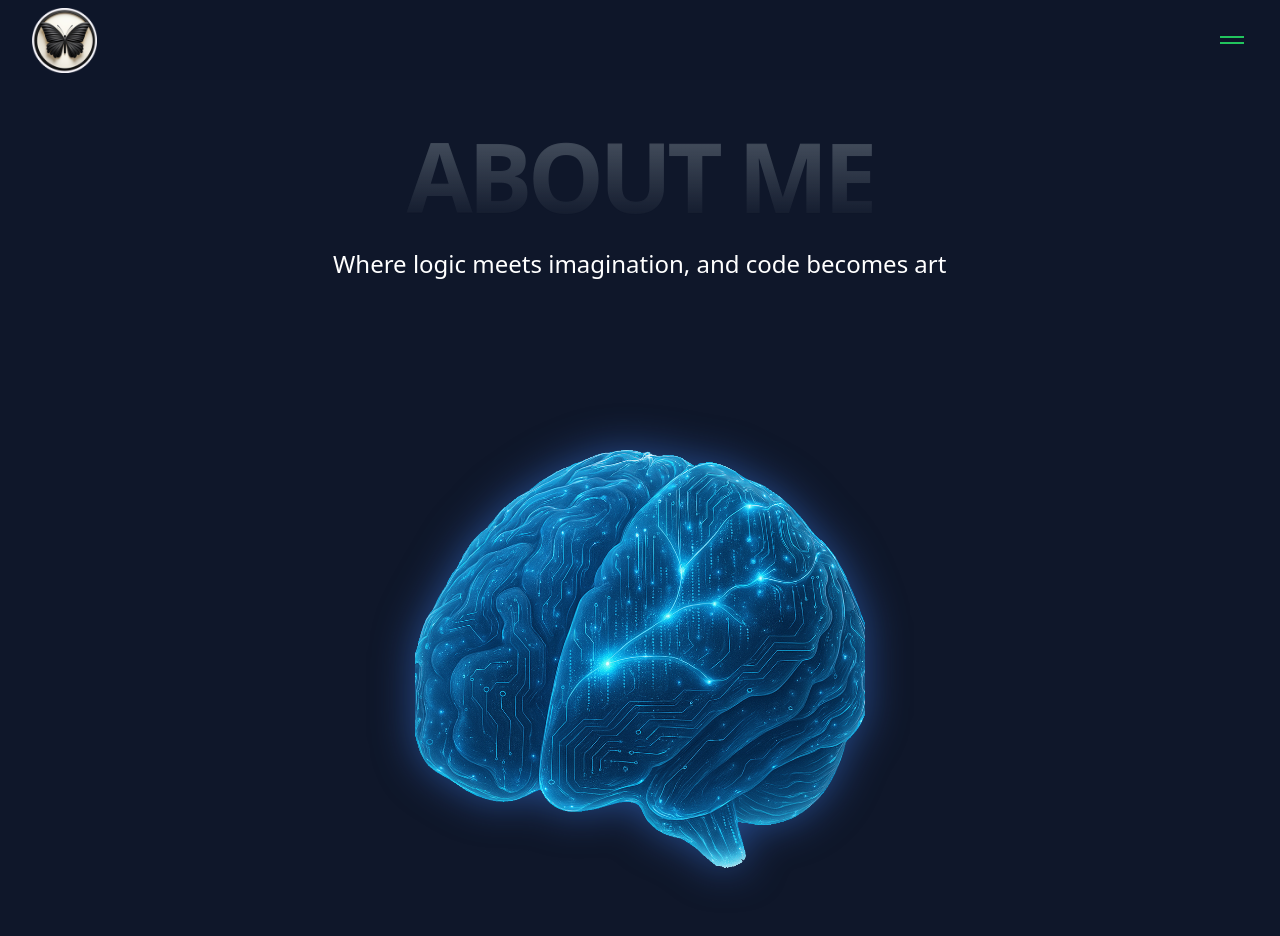
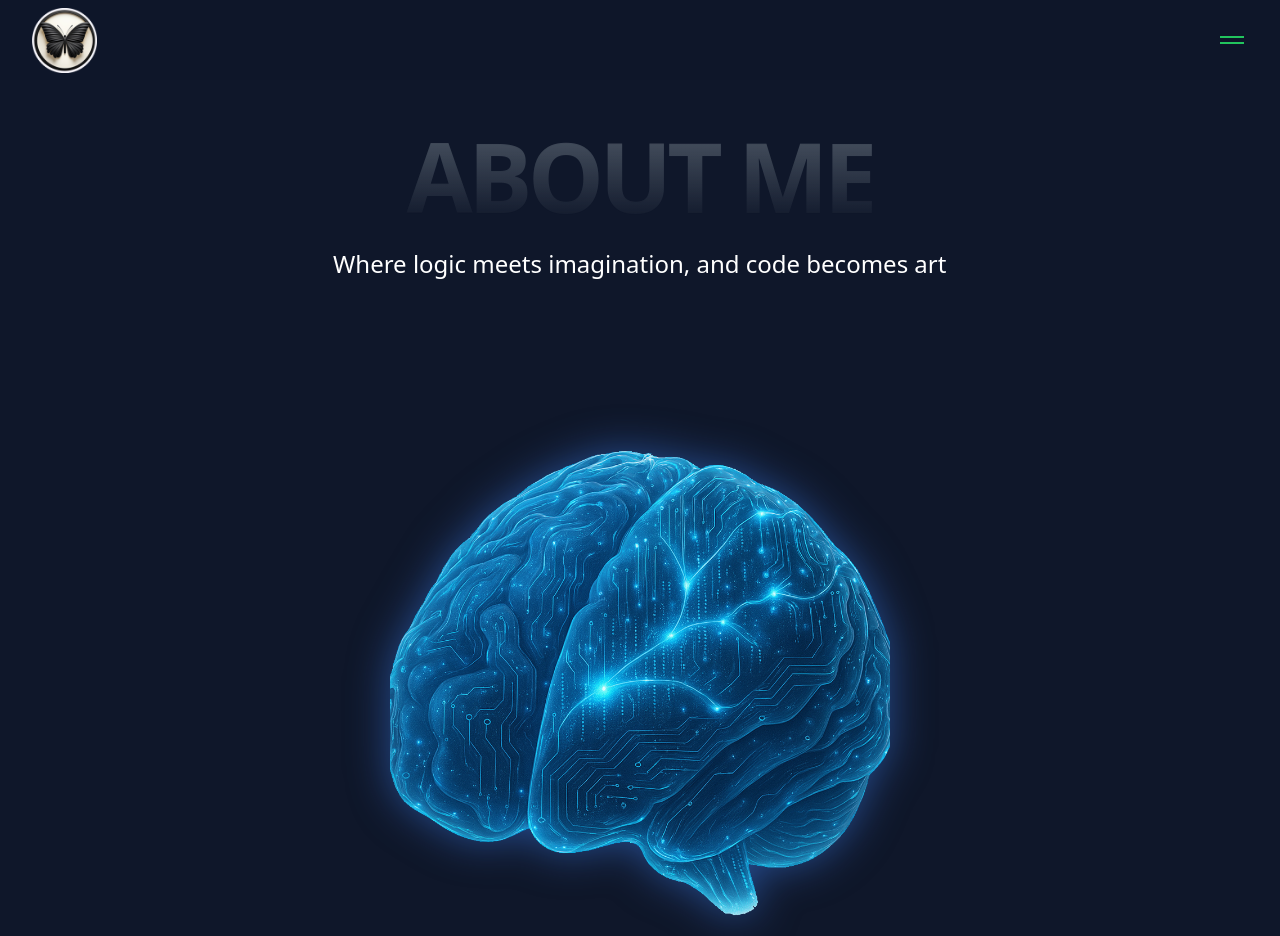
Before and after one commit to JS0Nai/johnny, a Next.js app: page /about-brain-concept in a window 1280 px wide. Shown: the top 936 px of the page. Built offline with nearby package versions, Linux system fonts and the light colour scheme.

Commit message:
brain sizing, flipping issues

```diff
--- a/pages/about-brain-concept.js
+++ b/pages/about-brain-concept.js
@@ -251,7 +251,7 @@ function AboutPage() {
             <div className="relative inline-block p-8">
               {/* Brain Container with 3D Rotation */}
               <div className="perspective-container">
-                <div className="relative w-[450px] h-[450px] mx-auto cursor-pointer">
+                <div className="relative w-[280px] h-[280px] sm:w-[400px] sm:h-[400px] lg:w-[500px] lg:h-[500px] mx-auto cursor-pointer">
                   <div
                     className={`rotate-container ${selectedBrainSide === 'right' ? 'rotated' : ''}`}
                     onMouseEnter={() => !isTouchDevice && setSelectedBrainSide(prev => prev === 'left' ? 'right' : 'left')}
@@ -275,7 +275,8 @@ function AboutPage() {
                         alt="Creative Soul"
                         width={400}
                         height={400}
-                        className="w-full h-full object-contain drop-shadow-[0_0_20px_rgba(236,72,153,0.5)] transform scale-x-[-1]"
+                        className="w-full h-full object-contain drop-shadow-[0_0_20px_rgba(236,72,153,0.5)]"
+                        style={{ transform: 'scaleX(-1)' }}
                       />
                     </div>
                   </div>
```
